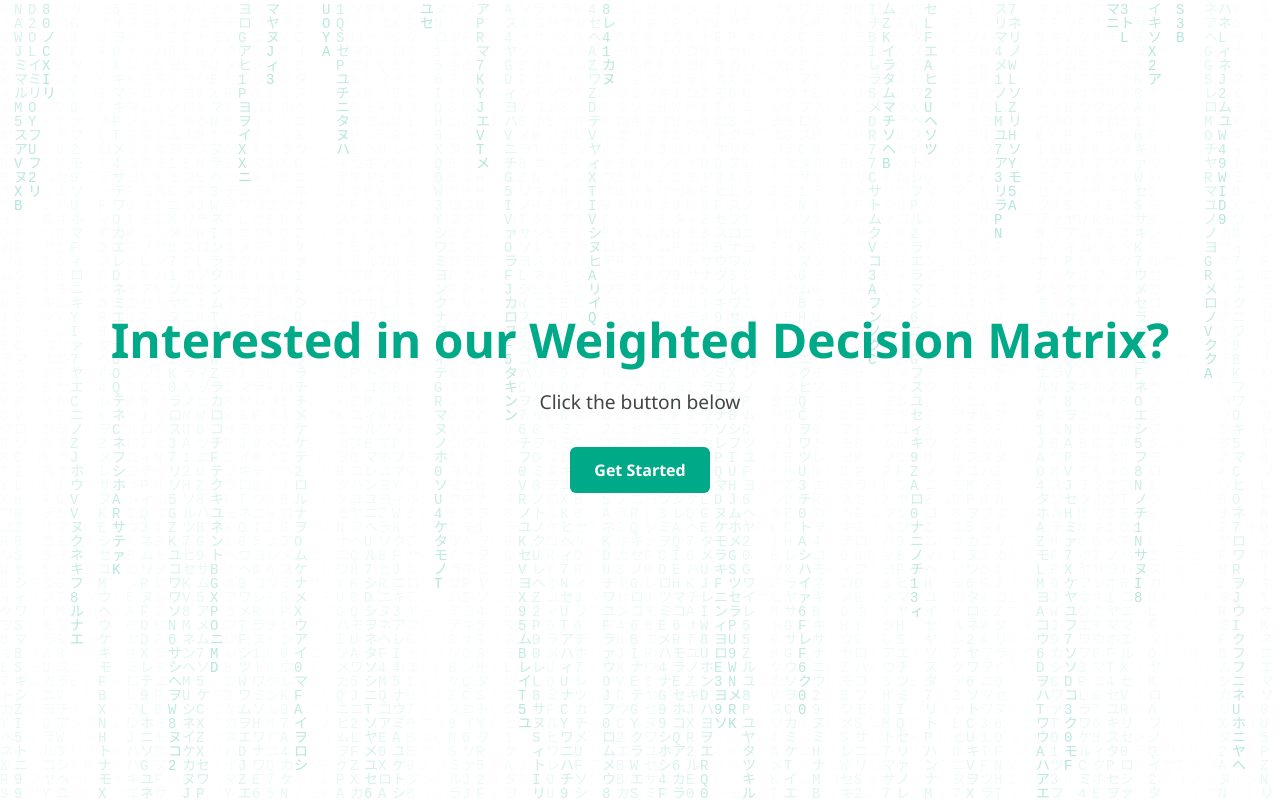
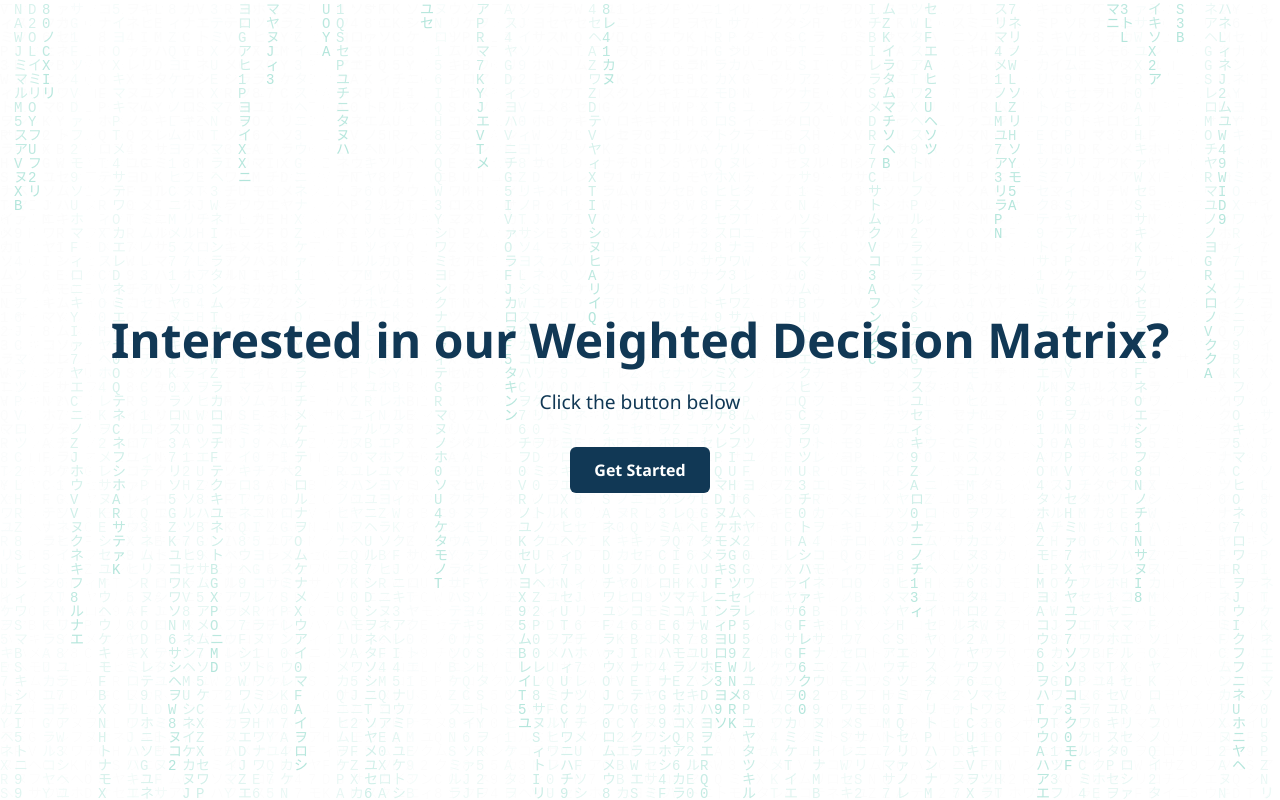
Before and after one commit to Tanjamee/Landing-page---Matrix, a plain HTML site: page index.html in a window 1280 px wide. Drawn offline with Linux system fonts and the light colour scheme.

Commit message:
Add minimal design with matrix background

```diff
--- a/index.html
+++ b/index.html
@@ -14,7 +14,7 @@
     body, html {
       height: 100%;
       font-family: 'Segoe UI', sans-serif;
-      color: black;
+      color: #113855;
       overflow: hidden;
       background-color: white;
     }
@@ -42,18 +42,18 @@
     h1 {
       font-size: 3rem;
       margin-bottom: 1rem;
-      color: #00aa88;
+      color: #113855;
     }
 
     p {
       font-size: 1.2rem;
       max-width: 600px;
       margin-bottom: 2rem;
-      color: #444;
+      color: #113855;
     }
 
     a.button {
-      background: #00aa88;
+      background: #113855;
       color: white;
       padding: 12px 24px;
       border-radius: 6px;
@@ -63,7 +63,7 @@
     }
 
     a.button:hover {
-      background: #008877;
+      background: #113855;
     }
   </style>
 </head>
```
